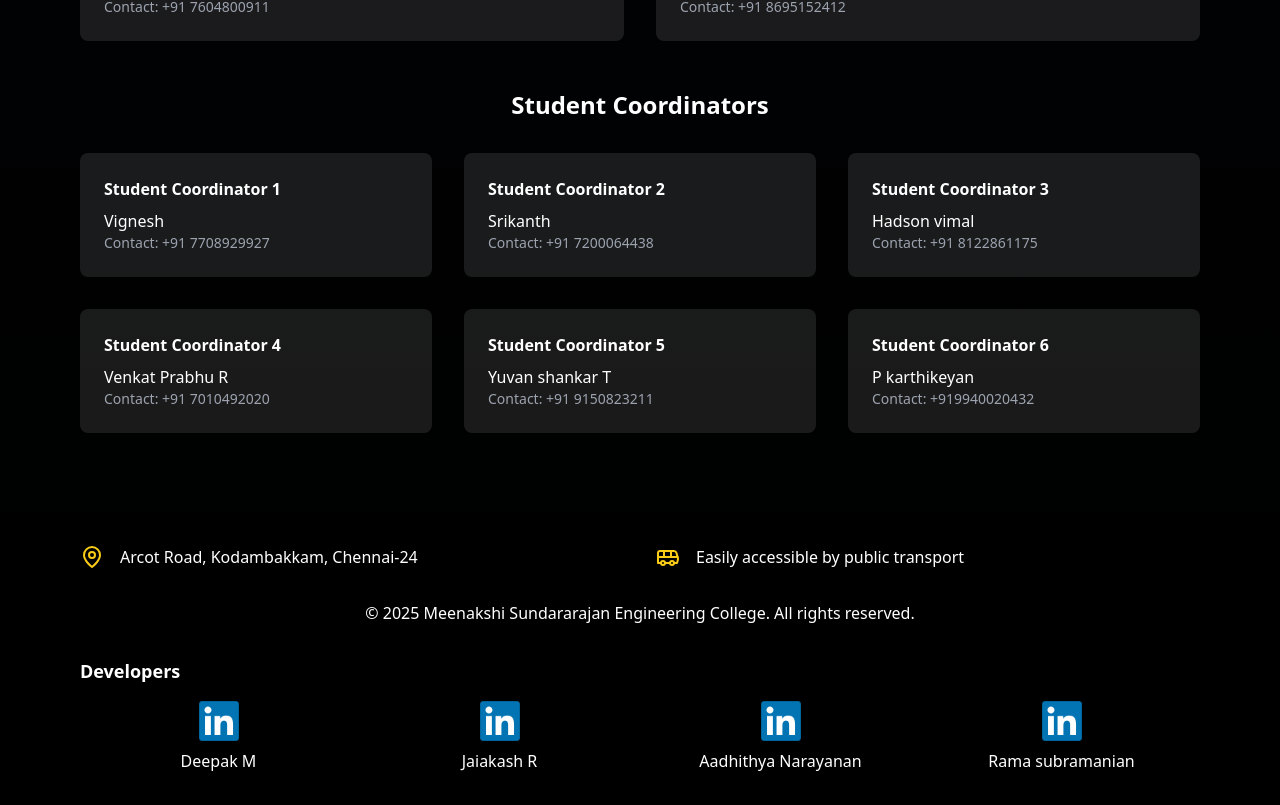
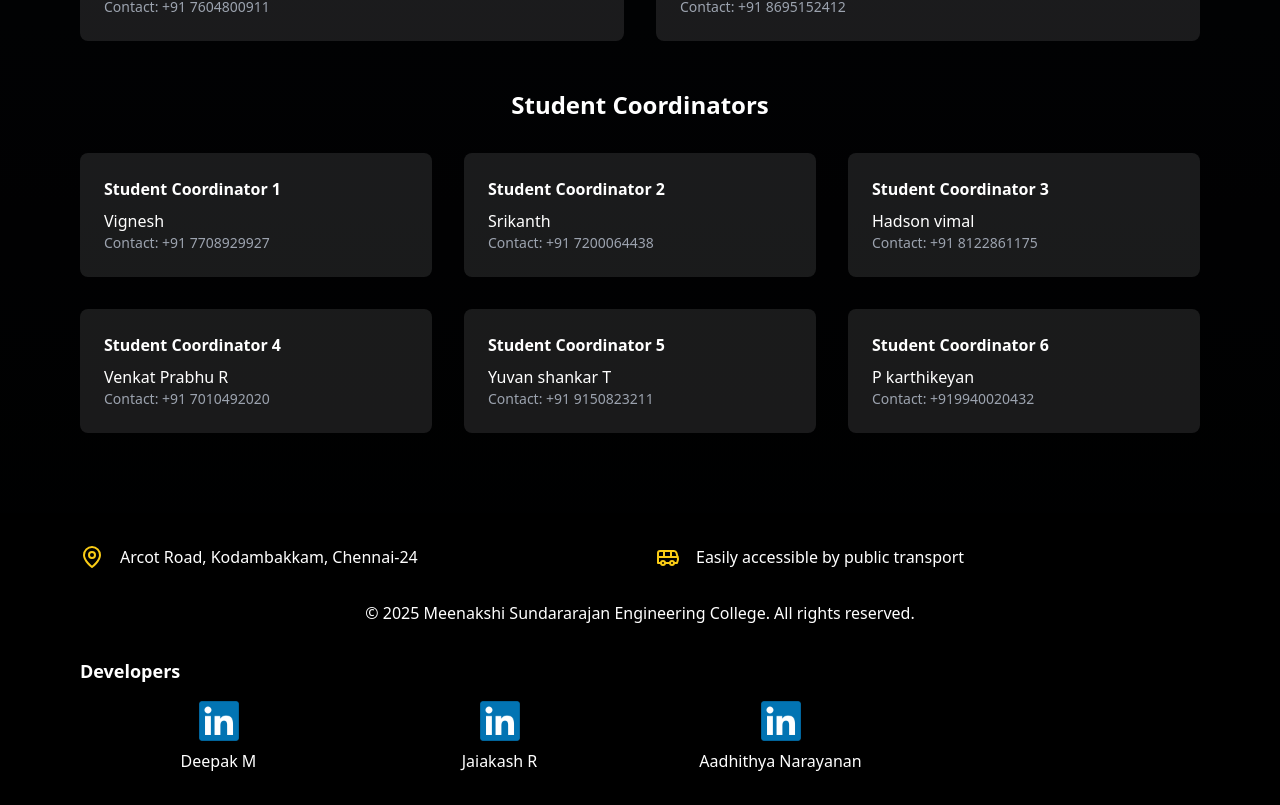
Before and after one commit to deepakmadhan7/yantra2k25, a React (Vite) app: page / in a window 1280 px wide. Shown: the part 3904-4709 px from the top of the page. Built offline with nearby package versions, Linux system fonts and the light colour scheme.

Commit message:
Update App.tsx

```diff
--- a/src/App.tsx
+++ b/src/App.tsx
@@ -550,10 +550,6 @@ function App() {
       <img src="l.png" alt="Aadhithya Narayanan K S - LinkedIn" className="h-10 w-10" />
       <span className="text-center">Aadhithya Narayanan</span>
     </a>
-    <a href="https://www.linkedin.com/in/ramasubramanian-anandkumar-a5264a350?utm_source=share&utm_campaign=share_via&utm_content=profile&utm_medium=ios_app" target="_blank" className="flex flex-col items-center space-y-2">
-      <img src="l.png" alt="Ramasubramanian - LinkedIn" className="h-10 w-10" />
-      <span className="text-center">Rama   subramanian</span>
-    </a>
   </div>
 </div>
 </div>
```
